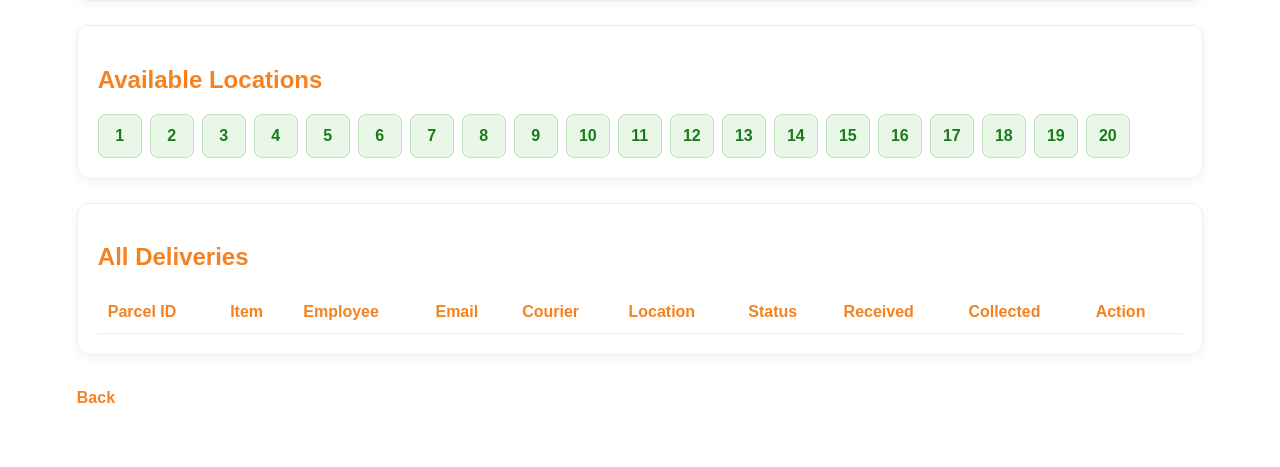
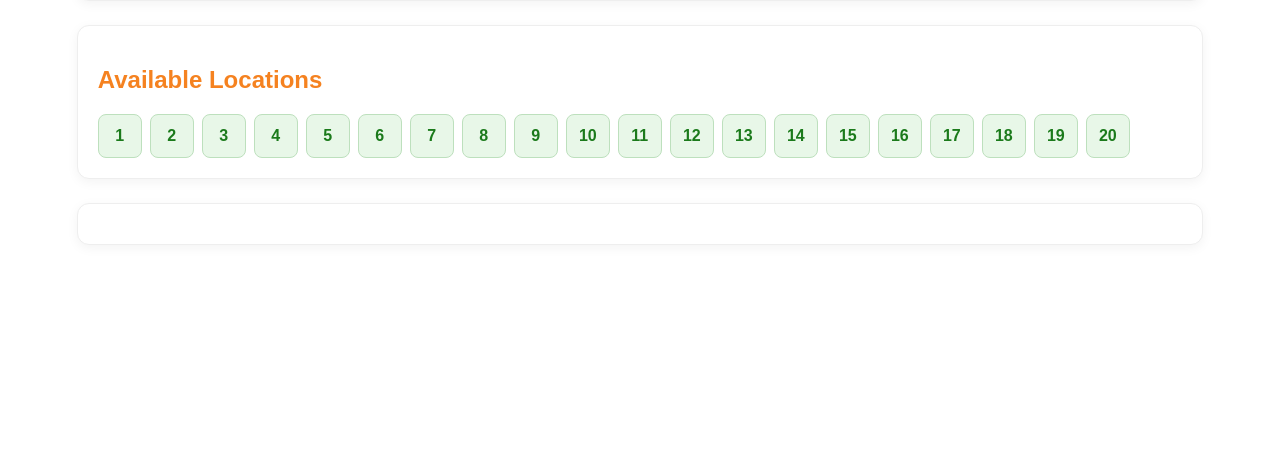
Before and after one commit to amberg710/visitor_delivery_demo-, a Flask app: page /deliveries in a window 1280 px wide. Shown: the part 339-806 px from the top of the page. After the commit the page ends 584 px from the top, so only its background shows below. Run offline with Flask 3, Linux system fonts and the light colour scheme; data that the repository does not hold is empty; parts of the project's set-up code (start-up, migrations or seed data) failed here and were passed over.

Commit message:
Update deliveries.html

```diff
--- a/templates/deliveries.html
+++ b/templates/deliveries.html
@@ -41,49 +41,3 @@
     </div>
 
     <div class="card">
-        <h2>All Deliveries</h2>
-
-        <table>
-            <tr>
-                <th>Parcel ID</th>
-                <th>Item</th>
-                <th>Employee</th>
-                <th>Email</th>
-                <th>Courier</th>
-                <th>Location</th>
-                <th>Status</th>
-                <th>Received</th>
-                <th>Collected</th>
-                <th>Action</th>
-            </tr>
-
-            {% for d in deliveries %}
-            <tr>
-                <td>{{ d["ParcelID"] }}</td>
-                <td>{{ d["Item"] }}</td>
-                <td>{{ d["Employee"] }}</td>
-                <td>{{ d["Email"] }}</td>
-                <td>{{ d["Courier"] }}</td>
-                <td>{{ d["Location"] }}</td>
-                <td>{{ d["Status"] }}</td>
-                <td>{{ d["ReceivedTime"] }}</td>
-                <td>{{ d["CollectedTime"] }}</td>
-                <td>
-                    {% if d["Status"] == "Stored" %}
-                    <form action="/collect_delivery" method="POST">
-                        <input type="hidden" name="row_index" value="{{ loop.index0 }}">
-                        <button type="submit">Collected</button>
-                    </form>
-                    {% else %}
-                    Done
-                    {% endif %}
-                </td>
-            </tr>
-            {% endfor %}
-        </table>
-    </div>
-
-    <a class="back-link" href="/">Back</a>
-</div>
-</body>
-</html>
```
